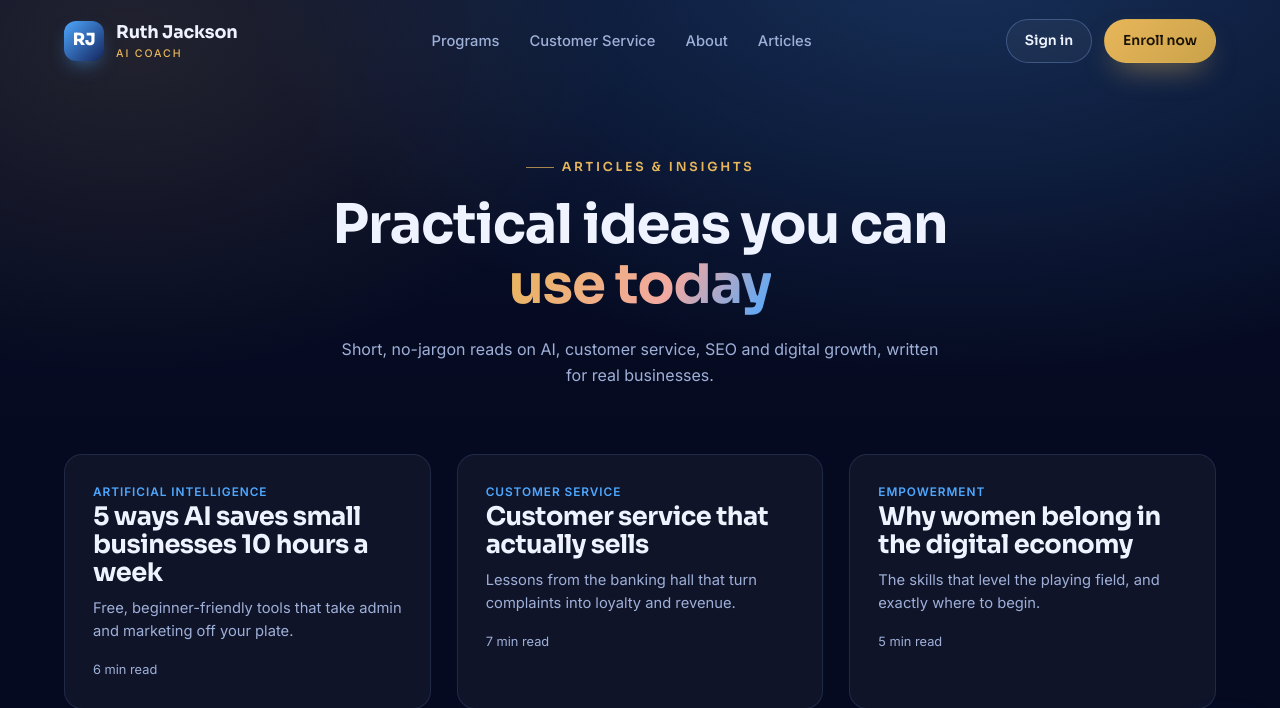
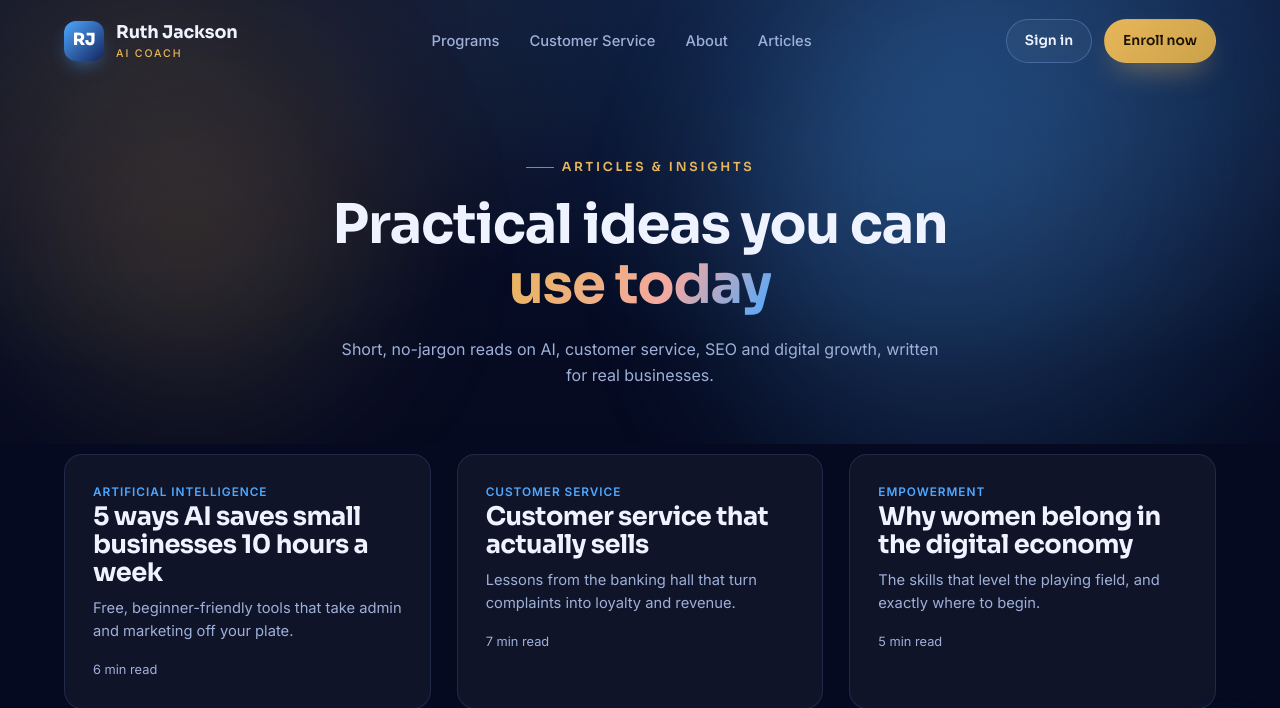
Before and after one commit to princess-israel/ruth-jackson-coach, a PHP site: page /blog.html in a window 1280 px wide. Shown: the top 708 px of the page. Run offline with PHP 8.4, Linux system fonts and the light colour scheme; some libraries are stand-ins or nearby versions.

Commit message:
Add subtle animated aurora background to hero section
Two slow-drifting, blurred gradient orbs (azure + gold) with gentle
scale/opacity pulse; respects prefers-reduced-motion.

Co-Authored-By: Claude Fable 5 <noreply@anthropic.com>

```diff
--- a/assets/css/styles.css
+++ b/assets/css/styles.css
@@ -104,7 +104,33 @@ section{position:relative}
 .hamburger span{width:24px;height:2px;background:var(--text);transition:.3s}
 
 /* ---------- Hero ---------- */
-.hero{min-height:100vh;display:flex;align-items:center;padding:140px 0 80px;background:var(--grad-hero);overflow:hidden}
+.hero{min-height:100vh;display:flex;align-items:center;padding:140px 0 80px;background:var(--grad-hero);overflow:hidden;isolation:isolate}
+/* animated aurora background — subtle, GPU-friendly */
+.hero::before,.hero::after{content:"";position:absolute;border-radius:50%;filter:blur(72px);pointer-events:none;z-index:0;will-change:transform,opacity}
+.hero::before{
+  width:46vw;height:46vw;max-width:640px;max-height:640px;top:-14%;right:-6%;
+  background:radial-gradient(circle at 35% 35%,rgba(78,168,255,.5),transparent 70%);
+  animation:heroDriftA 19s ease-in-out infinite alternate;
+}
+.hero::after{
+  width:42vw;height:42vw;max-width:580px;max-height:580px;bottom:-18%;left:-8%;
+  background:radial-gradient(circle at 50% 50%,rgba(232,182,90,.34),transparent 70%);
+  animation:heroDriftB 24s ease-in-out infinite alternate;
+}
+.hero>.container{position:relative;z-index:2}
+@keyframes heroDriftA{
+  0%{transform:translate3d(0,0,0) scale(1);opacity:.55}
+  50%{transform:translate3d(-5%,6%,0) scale(1.12);opacity:.8}
+  100%{transform:translate3d(3%,-4%,0) scale(1.04);opacity:.6}
+}
+@keyframes heroDriftB{
+  0%{transform:translate3d(0,0,0) scale(1.05);opacity:.45}
+  50%{transform:translate3d(7%,-5%,0) scale(.92);opacity:.7}
+  100%{transform:translate3d(-4%,5%,0) scale(1.1);opacity:.5}
+}
+@media(prefers-reduced-motion:reduce){
+  .hero::before,.hero::after{animation:none}
+}
 .hero-grid{display:grid;grid-template-columns:1.1fr .9fr;gap:50px;align-items:center}
 .hero-badges{display:flex;gap:10px;flex-wrap:wrap;margin-bottom:22px}
 .pill{
```
